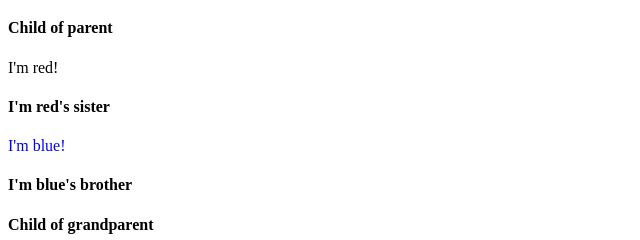
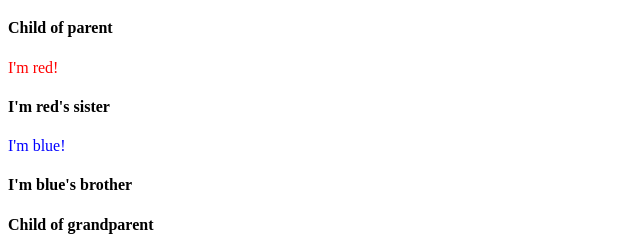
Before and after one commit to DerekStapleton21/css-practice-day1, a plain HTML site: page index.html in a window 1280 px wide. Shown: the part 240-480 px from the top of the page, 0-640 px from the left. Drawn offline with Linux system fonts and the light colour scheme.

Commit message:
css practice day1

```diff
--- a/selectors.css
+++ b/selectors.css
@@ -24,3 +24,7 @@ a .disabled{
 div:nth-child(3){
     color: blue;
 }
+
+.parent div div:first-child{
+    color: red;
+}
```
